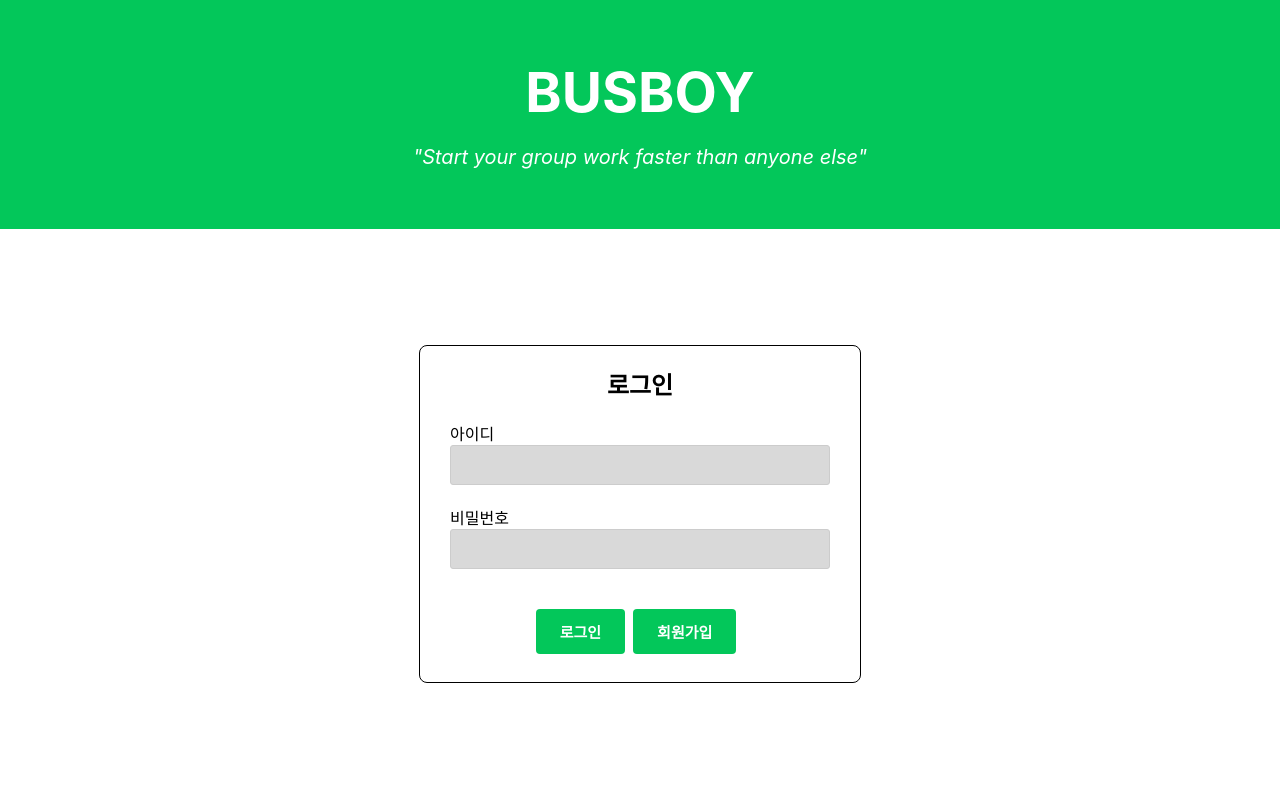
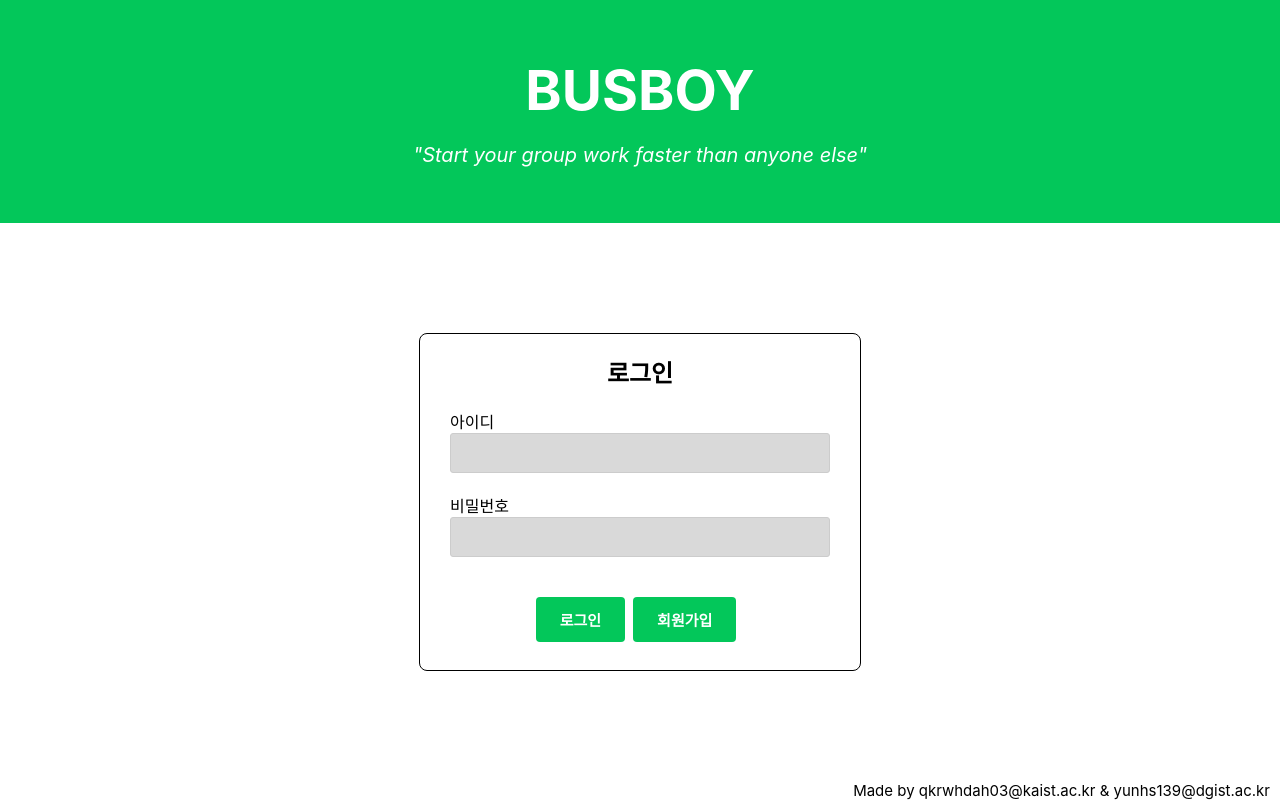
Before and after one commit to franktome/week3_front, a React (Create React App) app: page / in a window 1280 px wide. Built offline with nearby package versions, Linux system fonts and the light colour scheme.

Commit message:
add name

```diff
--- a/src/Login.js
+++ b/src/Login.js
@@ -126,6 +126,7 @@ const Login = () => {
         </div>
       </div>
       </div>
+      <div style={{textAlign:'right', marginRight:'10px', fontSize:'15px'}}>Made by qkrwhdah03@kaist.ac.kr & yunhs139@dgist.ac.kr</div>
     </div>
   );
 };
```
